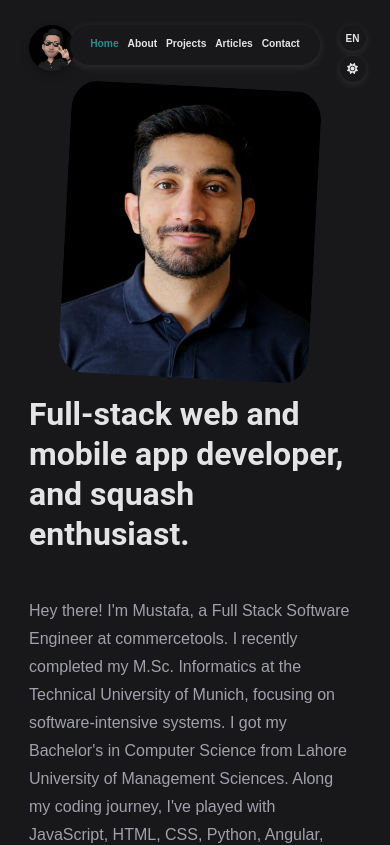
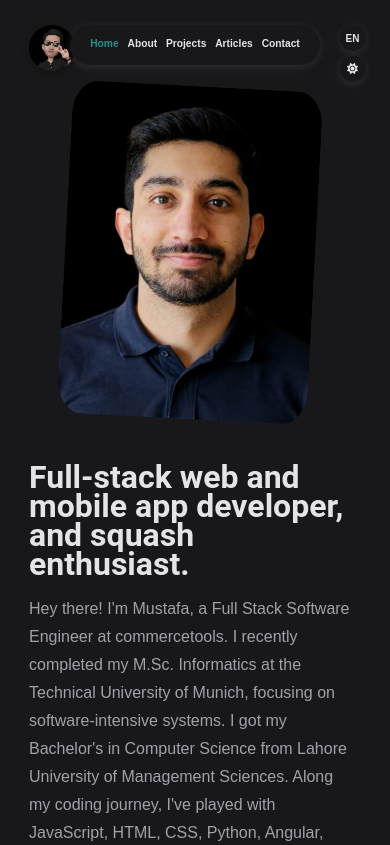
Before and after one commit to mustafaasif1/mustafaasif1.github.io, a React (Create React App) app: page / in a window 390 px wide. Shown: the top 845 px of the page. Built offline with nearby package versions, Linux system fonts and the light colour scheme.

Commit message:
corrected header css

```diff
--- a/src/components/common/styles/header.css
+++ b/src/components/common/styles/header.css
@@ -244,12 +244,6 @@
 /* ===============================
    RESPONSIVE DESIGN
    =============================== */
-@media (max-width: 1200px) {
-	.homepage-first-area-left-side {
-		max-width: 50%;
-	}
-}
-
 @media (max-width: 1024px) {
 	.header-content {
 		max-width: 90%;
--- a/src/pages/homepage.jsx
+++ b/src/pages/homepage.jsx
@@ -54,32 +54,25 @@ const Homepage = () => {
 					</div>
 
 					<div className="homepage-container">
-						<div className="homepage-first-area">
-							<div className="homepage-first-area-left-side">
-								<div className="title homepage-title">
+						<div className="homepage-hero">
+							<div className="homepage-hero-text">
+								<h1 className="homepage-hero-title">
 									{t("home.title")}
-								</div>
-
-								<div className="subtitle homepage-subtitle">
-									{t("home.description1")}{" "}
-									{t("home.description2")}
-								</div>
-								<div className="subtitle homepage-subtitle">
+								</h1>
+								<p className="homepage-hero-subtitle">
+									{t("home.description1")} {t("home.description2")}
+								</p>
+								<p className="homepage-hero-subtitle">
 									{t("home.description3")}
-								</div>
+								</p>
 							</div>
-
-							<div className="homepage-first-area-right-side">
-								<div className="homepage-image-container">
-									<div className="homepage-image-wrapper">
-										<OptimizedImage
-											src="/assets/images/photos/profile/homepage.png"
-											alt="homepage"
-											className="homepage-image"
-											loading="eager"
-										/>
-									</div>
-								</div>
+							<div className="homepage-hero-image">
+								<OptimizedImage
+									src="/assets/images/photos/profile/homepage.png"
+									alt="homepage"
+									className="homepage-hero-img"
+									loading="eager"
+								/>
 							</div>
 						</div>
 
--- a/src/pages/styles/homepage.css
+++ b/src/pages/styles/homepage.css
@@ -7,54 +7,45 @@
 	margin-top: 120px;
 }
 
-.homepage-first-area {
+/* Hero: text + image side by side */
+.homepage-hero {
 	display: flex;
-	justify-content: space-between;
-	align-items: flex-start;
+	align-items: center;
 	gap: 2rem;
-	position: relative;
 }
 
-.homepage-first-area-left-side {
-	display: flex;
-	flex-direction: column;
-	align-items: flex-start;
+.homepage-hero-text {
+	flex: 1;
+	min-width: 0;
 	max-width: 60%;
 }
 
-.homepage-title {
-	width: 100% !important;
+.homepage-hero-title {
+	color: var(--primary-color);
+	font-family: var(--secondary-font);
 	font-size: 50px;
-	margin-bottom: 1rem;
-	text-align: left;
+	font-weight: 700;
+	line-height: 0.9;
+	margin: 0 0 1rem;
 }
 
-.homepage-subtitle {
-	width: 100% !important;
-	margin-bottom: 1rem;
-	text-align: left;
+.homepage-hero-subtitle {
+	color: var(--secondary-color);
+	font-size: 16px;
+	line-height: 1.75;
+	margin: 0 0 1rem;
 }
 
-.homepage-first-area-right-side {
-	position: absolute;
-	right: 0;
-	top: 50%;
-	transform: translateY(-50%);
+.homepage-hero-image {
+	flex-shrink: 0;
 	width: 370px;
-}
-
-.homepage-image-container {
-	width: 100%;
-	aspect-ratio: 1;
-}
-
-.homepage-image-wrapper {
+	aspect-ratio: 3 / 4;
 	overflow: hidden;
 	border-radius: 10%;
 	transform: rotate(3deg);
 }
 
-.homepage-image-wrapper img {
+.homepage-hero-image .homepage-hero-img {
 	width: 100%;
 	height: 100%;
 	object-fit: cover;
@@ -166,40 +157,38 @@
 }
 
 
+@media (min-width: 1025px) and (max-width: 1200px) {
+	.homepage-hero-text {
+		max-width: 50%;
+	}
+}
+
 @media (max-width: 1024px) {
 	.homepage-container {
 		margin-top: 80px;
 	}
 
-	.homepage-first-area {
+	.homepage-hero {
 		flex-direction: column;
 		padding: 1.5rem 0;
 		gap: 1.5rem;
 	}
 
-	.homepage-first-area-left-side {
+	.homepage-hero-text {
 		max-width: 100%;
-		width: 100%;
 		order: 2;
-		align-items: flex-start;
+		margin-top: 1.5rem;
 	}
 
-	.homepage-first-area-right-side {
-		position: relative;
-		transform: none;
+	.homepage-hero-image {
 		order: 1;
 		width: min(300px, 80vw);
-		align-self: center;
-		margin: 0 auto;
+		margin-bottom: 0.5rem;
 	}
 
-	.homepage-title {
+	.homepage-hero-title {
 		font-size: 40px;
-		margin-bottom: 0.75rem;
-	}
-
-	.homepage-subtitle {
-		margin-bottom: 0.75rem;
+		margin-bottom: 1.25rem;
 	}
 
 	.homepage-socials {
@@ -216,21 +205,26 @@
 		margin-top: 70px;
 	}
 
-	.homepage-first-area {
+	.homepage-hero {
 		padding: 1rem 0;
 		gap: 1rem;
 	}
 
-	.homepage-first-area-right-side {
-		width: min(250px, 70vw);
+	.homepage-hero-text {
+		margin-top: 1.25rem;
 	}
 
-	.homepage-title {
-		font-size: 32px;
+	.homepage-hero-image {
+		width: min(250px, 70vw);
 		margin-bottom: 0.5rem;
 	}
 
-	.homepage-subtitle {
+	.homepage-hero-title {
+		font-size: 32px;
+		margin-bottom: 1rem;
+	}
+
+	.homepage-hero-subtitle {
 		margin-bottom: 0.5rem;
 	}
 
```
